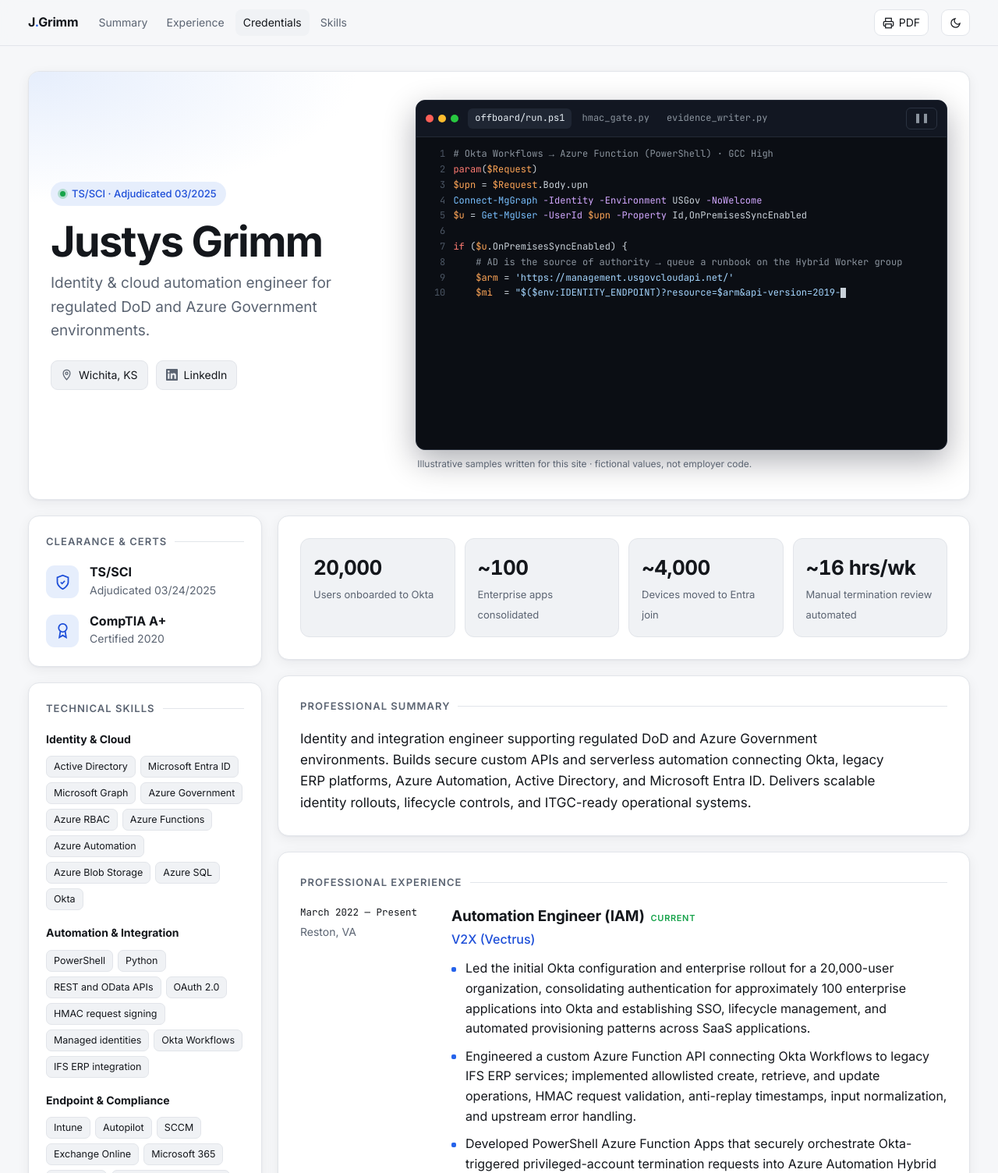
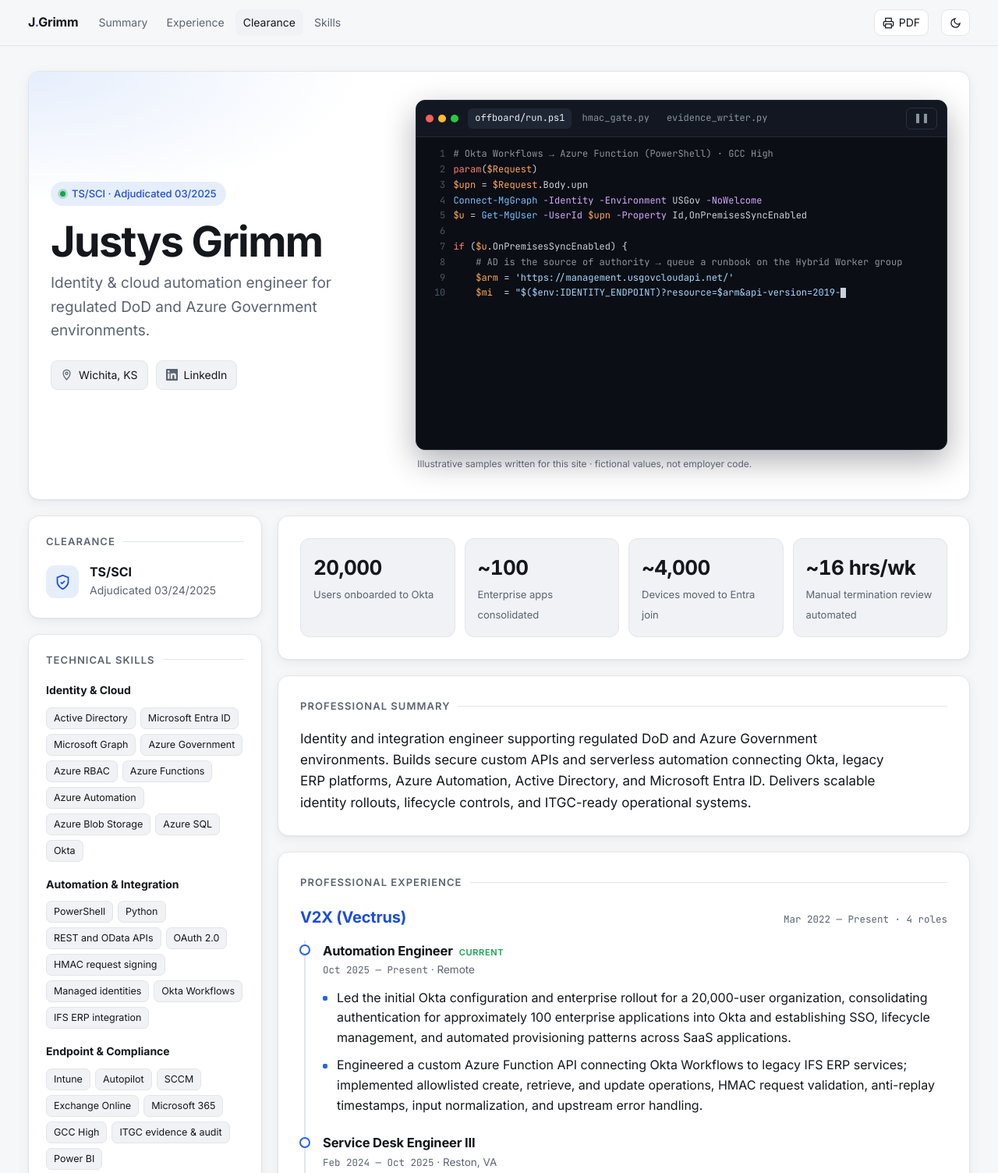
Before and after one commit to justys-grimm/justys-grimm.github.io, a plain HTML site: page index.html in a window 1280 px wide. Shown: the top 1504 px of the page at 78% size. Drawn offline with Linux system fonts and the light colour scheme.

Commit message:
Show V2X role progression from LinkedIn; drop expired A+; match title
Co-Authored-By: Claude Opus 5.5 <noreply@anthropic.com>

```diff
--- a/index.html
+++ b/index.html
@@ -122,19 +122,25 @@ main{max-width:1240px;margin:0 auto;padding:32px 16px 64px;display:grid;gap:20px
 
 /* Experience */
 .timeline{display:grid;gap:8px}
-.job{display:grid;grid-template-columns:170px minmax(0,1fr);gap:24px;padding:20px 0;border-top:1px solid var(--line)}
+.job{padding:22px 0;border-top:1px solid var(--line)}
 .job:first-child{border-top:0;padding-top:0}
-.job-meta{font-size:14px;color:var(--muted)}
-.job-meta .dates{font-family:var(--mono);font-size:12.5px;color:var(--text);display:block;margin-bottom:4px}
-.job h3{margin:0;font-size:19px;letter-spacing:-.01em}
-.job .org{color:var(--accent-text);font-weight:500;margin:2px 0 12px}
-.job ul{margin:0;padding:0;list-style:none;display:grid;gap:10px}
+.job-head{display:flex;justify-content:space-between;align-items:baseline;gap:4px 16px;flex-wrap:wrap}
+.job-head h3{margin:0;font-size:20px;letter-spacing:-.01em;color:var(--accent-text)}
+.dates{font-family:var(--mono);font-size:12.5px;color:var(--muted)}
+.roles{margin:14px 0 0 5px;padding-left:22px;border-left:2px solid var(--line);display:grid;gap:22px}
+.role{position:relative}
+.role::before{content:"";position:absolute;left:-30px;top:.35em;width:10px;height:10px;border-radius:50%;background:var(--surface);border:2px solid var(--accent)}
+.role.compact::before{border-color:var(--muted)}
+.role-head b{font-size:16.5px;letter-spacing:-.01em}
+.role-meta{font-size:13.5px;color:var(--muted);margin-top:1px}
+.role.compact .role-head b{font-size:15px;font-weight:600}
+.job ul{margin:12px 0 0;padding:0;list-style:none;display:grid;gap:10px}
 .job li{position:relative;padding-left:18px}
 .job li::before{content:"";position:absolute;left:0;top:.65em;width:6px;height:6px;border-radius:2px;background:var(--accent)}
 .current{font-size:11px;font-weight:600;text-transform:uppercase;letter-spacing:.06em;color:#16a34a;margin-left:8px}
 
 /* Architecture diagram */
-.arch{grid-column:1/-1;margin:4px 0 0;border:1px solid var(--line);border-radius:12px;background:var(--surface-2);padding:16px 18px}
+.arch{margin:16px 0 0;border:1px solid var(--line);border-radius:12px;background:var(--surface-2);padding:16px 18px}
 .arch-title{font-size:13px;font-weight:600;margin:0 0 12px}
 .lane{display:grid;grid-template-columns:110px minmax(0,1fr);gap:12px;align-items:start;padding:8px 0}
 .lane + .lane{border-top:1px dashed var(--line)}
@@ -164,7 +170,8 @@ footer{text-align:center;color:var(--muted);font-size:13px;padding:0 16px 40px}
 @media (max-width:860px){
   .skill-groups{grid-template-columns:1fr}
   .stats{grid-template-columns:repeat(2,1fr)}
-  .job{grid-template-columns:1fr;gap:6px}
+  .roles{padding-left:16px}
+  .role::before{left:-24px}
   .lane{grid-template-columns:1fr;gap:6px}
   .lane-label{padding-top:0}
   .flow{grid-auto-flow:row;gap:18px}
@@ -244,17 +251,21 @@ const RESUME = {
 
   experience: [
     {
-      company: "V2X (Vectrus)", location: "Reston, VA",
-      title: "Automation Engineer (IAM)", start: "March 2022", end: "Present",
-      bullets: [
+      company: "V2X (Vectrus)", start: "Mar 2022", end: "Present",
+      roles: [
+        { title: "Automation Engineer", start: "Oct 2025", end: "Present", location: "Remote",
+          bullets: [
         "Led the initial Okta configuration and enterprise rollout for a 20,000-user organization, consolidating authentication for approximately 100 enterprise applications into Okta and establishing SSO, lifecycle management, and automated provisioning patterns across SaaS applications.",
-        "Engineered a custom Azure Function API connecting Okta Workflows to legacy IFS ERP services; implemented allowlisted create, retrieve, and update operations, HMAC request validation, anti-replay timestamps, input normalization, and upstream error handling.",
+        "Engineered a custom Azure Function API connecting Okta Workflows to legacy IFS ERP services; implemented allowlisted create, retrieve, and update operations, HMAC request validation, anti-replay timestamps, input normalization, and upstream error handling."
+          ] },
+        { title: "Service Desk Engineer III", start: "Feb 2024", end: "Oct 2025", location: "Reston, VA",
+          bullets: [
         "Developed PowerShell Azure Function Apps that securely orchestrate Okta-triggered privileged-account termination requests into Azure Automation Hybrid Worker runbooks using OAuth 2.0 bearer tokens, managed identity, and Azure Resource Manager job APIs.",
         "Replaced manual, multi-ticket termination review (~100 terminations per week at ~10 minutes each, roughly 16 staff-hours weekly) with automated processing that now needs only minutes of weekly oversight.",
         "Architected a GCC High termination-evidence platform using Azure Functions, Blob Storage, Event Grid, Storage Queues, Azure SQL, managed identities, and Power BI, with immutable evidence handling and controlled reporting access.",
         "Led endpoint migration of approximately 4,000 devices from hybrid Microsoft Entra join to cloud-native Microsoft Entra join."
-      ],
-      diagram: {
+          ],
+          diagram: {
         title: "Termination automation & evidence pipeline · GCC High",
         lanes: [
           { label: "Orchestrate", nodes: [
@@ -272,17 +283,22 @@ const RESUME = {
             { name: "Power BI", note: "controlled access" } ] }
         ],
         note: "Simplified view; component names are generic."
-      }
+          } },
+        { title: "IT Help Desk Technician II", start: "Sep 2022", end: "Feb 2024", location: "Colorado Springs, CO" },
+        { title: "IT Help Desk", start: "Mar 2022", end: "Sep 2022", location: "Colorado Springs, CO" }
+      ]
     },
     {
-      company: "Tech Experts", location: "Colorado Springs, CO",
-      title: "Technical Support Engineer", start: "April 2021", end: "March 2022",
-      bullets: ["Supported GCC High and DoD Exchange environments and managed critical customer escalations through ticket-based support workflows."]
+      company: "Tech Experts", start: "Apr 2021", end: "Mar 2022",
+      roles: [
+        { title: "Technical Support Engineer", start: "Apr 2021", end: "Mar 2022", location: "Colorado Springs, CO",
+          bullets: ["Supported GCC High and DoD Exchange environments and managed critical customer escalations through ticket-based support workflows."] }
+      ]
     }
   ],
 
   clearance: { name: "TS/SCI", detail: "Adjudicated 03/24/2025" },
-  education: [ { name: "CompTIA A+", detail: "Certified 2020" } ],
+  education: [ /* e.g. { name: "CompTIA Security+", detail: "Certified 2027" } */ ],
 
   /* Module placement. top = full width; main = right column; side = left sidebar (stacks below main on smaller screens). */
   layout: { top: ["hero"], main: ["stats", "summary", "experience"], side: ["credentials", "skills"] }
@@ -435,20 +451,25 @@ const MODULES = {
       <h2>Professional Experience</h2>
       <div class="timeline">
         ${r.experience.map(j => `<article class="job">
-          <div class="job-meta"><span class="dates">${esc(j.start)} — ${esc(j.end)}</span>${esc(j.location)}</div>
-          <div>
-            <h3>${esc(j.title)}${j.end==="Present"?'<span class="current">Current</span>':""}</h3>
-            <div class="org">${esc(j.company)}</div>
-            <ul>${j.bullets.map(b => `<li>${esc(b)}</li>`).join("")}</ul>
+          <div class="job-head">
+            <h3>${esc(j.company)}</h3>
+            <span class="dates">${esc(j.start)} — ${esc(j.end)}${j.roles.length > 1 ? ` · ${j.roles.length} roles` : ""}</span>
           </div>
-          ${j.diagram ? renderDiagram(j.diagram) : ""}
+          <div class="roles">
+            ${j.roles.map(ro => `<div class="role${ro.bullets ? "" : " compact"}">
+              <div class="role-head"><b>${esc(ro.title)}</b>${ro.end==="Present"?'<span class="current">Current</span>':""}</div>
+              <div class="role-meta"><span class="dates">${esc(ro.start)} — ${esc(ro.end)}</span> · ${esc(ro.location)}</div>
+              ${ro.bullets ? `<ul>${ro.bullets.map(b => `<li>${esc(b)}</li>`).join("")}</ul>` : ""}
+              ${ro.diagram ? renderDiagram(ro.diagram) : ""}
+            </div>`).join("")}
+          </div>
         </article>`).join("")}
       </div>
     </section>`},
 
-  credentials: { title: "Credentials", render: r => `
+  credentials: { title: "Clearance", render: r => `
     <section class="module" id="credentials">
-      <h2>Clearance &amp; Certs</h2>
+      <h2>${r.education.length ? "Clearance &amp; Certs" : "Clearance"}</h2>
       <div class="cred"><div class="cred-icon">${ICONS.shield}</div><div><b>${esc(r.clearance.name)}</b><span>${esc(r.clearance.detail)}</span></div></div>
       ${r.education.map(e => `<div class="cred"><div class="cred-icon">${ICONS.cert}</div><div><b>${esc(e.name)}</b><span>${esc(e.detail)}</span></div></div>`).join("")}
     </section>`},
```
